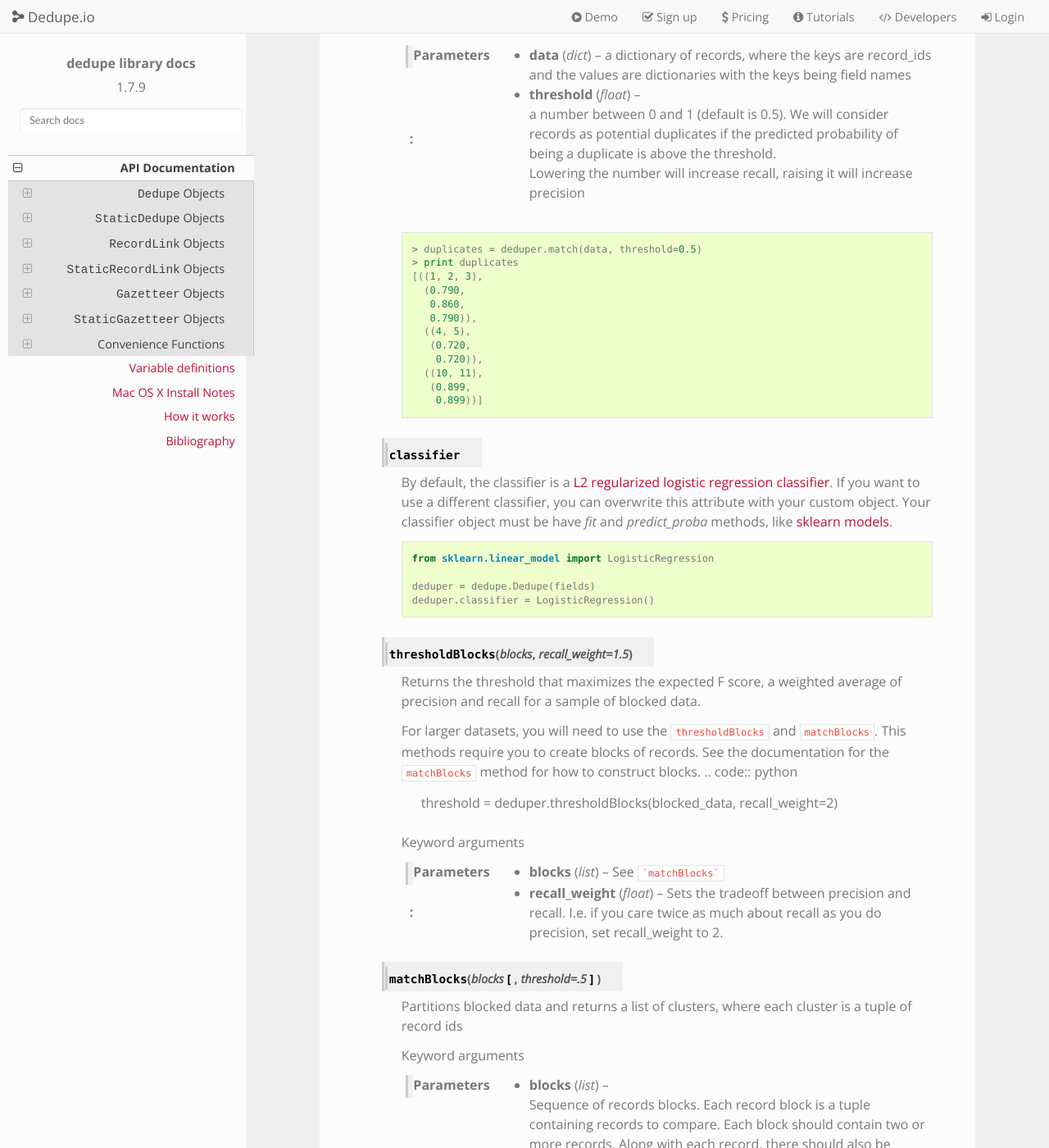
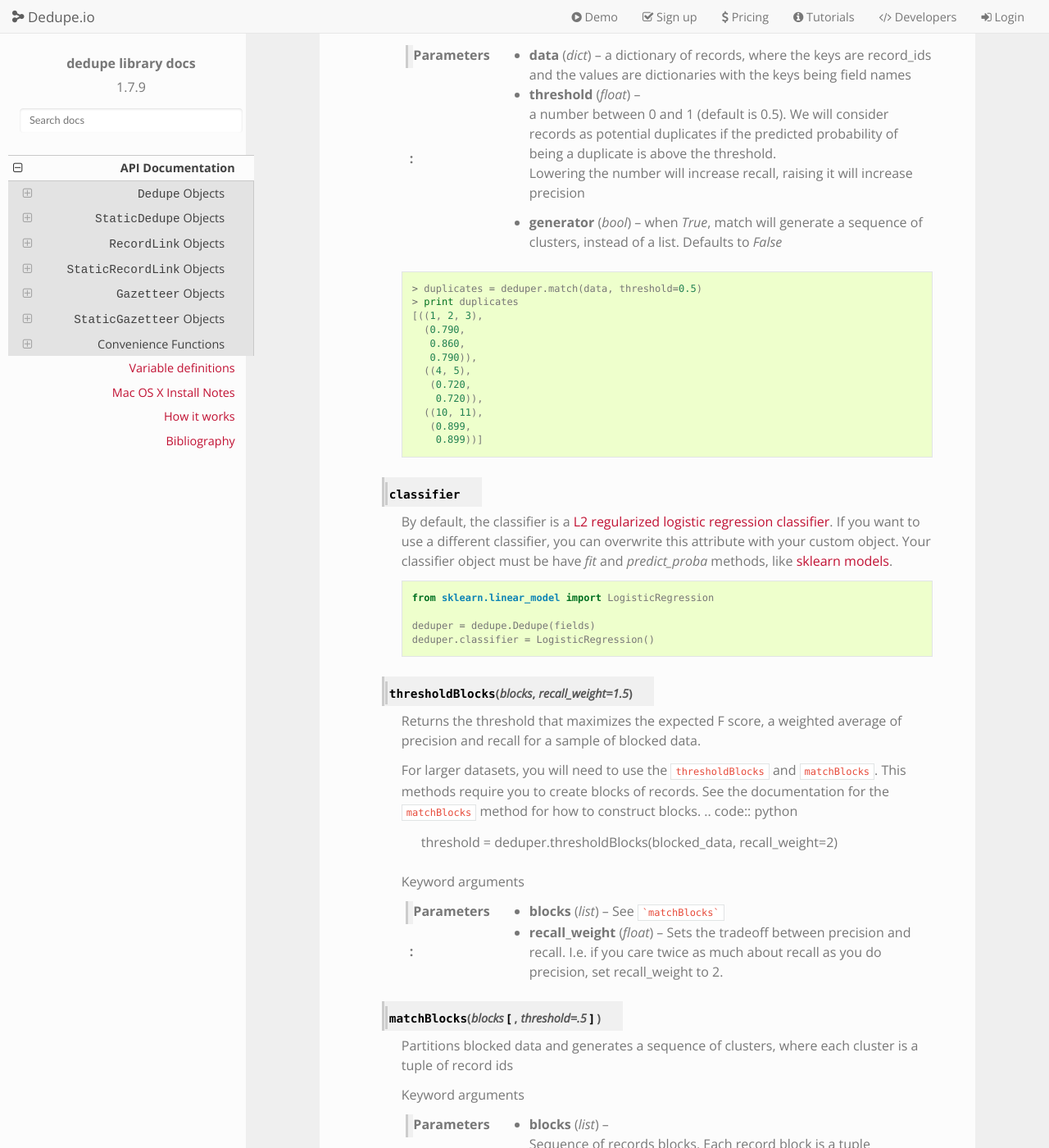
Before and after one commit to dedupeio/dedupe, a Sphinx documentation site: the page built from docs/API-documentation.rst, in a window 1280 px wide and 1400 px high, scrolled down 3516 px. Shown: the whole window at 82% size. Built offline with Sphinx 7.4.7 and the Read the Docs theme 2.0.0, drawn with Linux system fonts in a browser that asks for light colours; some of the changed text lies outside the part shown.

Commit message:
move generator to match method

```diff
--- a/docs/common_dedupe_methods.rst
+++ b/docs/common_dedupe_methods.rst
@@ -18,7 +18,7 @@
       > print threshold
       0.21
 
-.. py:method:: match(data[, threshold = 0.5])
+.. py:method:: match(data[, threshold = 0.5[, generator=False]]])
 
    Identifies records that all refer to the same entity, returns
    tuples containing a sequence of record ids and corresponding
@@ -40,6 +40,8 @@
 
 			    Lowering the number will increase recall,
 			    raising it will increase precision
+   :param bool generator: when `True`, match will generate a sequence
+                          of clusters, instead of a list. Defaults to `False`
 
    .. code:: python
 
--- a/docs/common_gazetteer_methods.rst
+++ b/docs/common_gazetteer_methods.rst
@@ -19,7 +19,7 @@
 		     field_names
 
 
-.. py:method:: match(messy_data, threshold=0.5, n_matches=1)
+.. py:method:: match(messy_data, [threshold=0.5[, n_matches=1[, generator=False]]])
 
    Identifies pairs of records that could refer to the same entity,
    returns tuples containing tuples of possible matches, with a
@@ -49,6 +49,9 @@
 			 matches above the threshold will be
 			 returned. Defaults to 1
 
+   :param bool generator: when `True`, match will generate a sequence of
+			  possible matches, instead of a list. Defaults
+			  to `False` This makes `match` a lazy method.
 
    .. code:: python
        > matches = gazetteer.match(messy_data, canonical_data, threshold=0.5, n_matches=2)
--- a/docs/common_methods.rst
+++ b/docs/common_methods.rst
@@ -39,7 +39,7 @@
 
 .. py:method::  matchBlocks(blocks, [threshold=.5])
 
-   Partitions blocked data and returns a list of clusters, where each
+   Partitions blocked data and generates a sequence of clusters, where each
    cluster is a tuple of record ids
 
    .. code:: python
--- a/docs/common_recordlink_methods.rst
+++ b/docs/common_recordlink_methods.rst
@@ -20,7 +20,7 @@
        > print threshold
        0.21
 
-.. py:method:: match(data_1, data_2, threshold)
+.. py:method:: match(data_1, data_2[, threshold=0.5[, generator=False]])
 
    Identifies pairs of records that refer to the same entity, returns tuples
    containing a set of record ids and a confidence score as a float between 0
@@ -46,7 +46,8 @@
 			   Lowering the number will increase
 			   recall, raising it will increase
 			   precision
-
+   :param bool generator: when `True`, match will generate a sequence
+                          of clusters, instead of a list. Defaults to `False`
 
 .. py:method::  matchBlocks(blocks, [threshold=.5])
 
```
Also changed, not shown: 2 other files.
